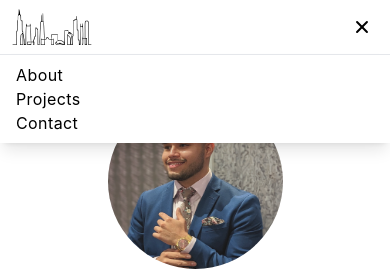
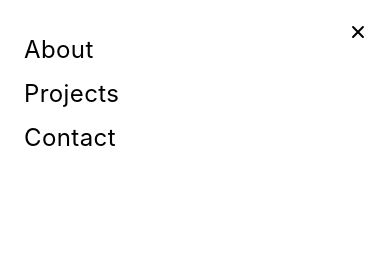
Before and after one commit to gtor23/jtorres-portfolio, a React (Vite) app: page / in a window 390 px wide. Both pictures are taken after a click on the element 362 px from the left and 26 px from the top of the page. Shown: the top 271 px of the page. Built offline with nearby package versions, Linux system fonts and the light colour scheme.

Commit message:
fix: anchor links for desktop and mobile and adjust mobile header navigation menu

```diff
--- a/src/components/AboutMe/AboutMe.tsx
+++ b/src/components/AboutMe/AboutMe.tsx
@@ -4,7 +4,7 @@
 
 export default function AboutMe({ aboutMeContent }: AboutMeProps) {
     return (
-        <section className="section-about-me mt-0 flex flex-col items-center justify-center md:mt-10">
+        <section id="about-me" className="section-about-me mt-0 flex flex-col items-center justify-center md:mt-10">
             <div className="about-me-heading flex w-full flex-col items-center justify-center lg:mb-0 lg:w-1/2">
                 <h2 className="font-monospace text-2xl text-red-500 lg:text-4xl">
                     About Me
--- a/src/components/ContactMe/ContactMe.tsx
+++ b/src/components/ContactMe/ContactMe.tsx
@@ -4,7 +4,7 @@
     return (
         <section
             data-testid="contact"
-            id="contact"
+            id="contact-me"
             className="section-contact-me mt-0 flex flex-col items-center justify-center gap-y-2"
         >
             <div className="contact-me-heading flex w-full flex-col items-center justify-center lg:mb-0 lg:w-1/2">
--- a/src/components/Header/Header.tsx
+++ b/src/components/Header/Header.tsx
@@ -1,37 +1,101 @@
-import { useState } from 'react'
+import { useState, useEffect, useRef } from "react"
 
-import chicagoSkylineOutline from '../../assets/SVGs/chi_skyline_outline.svg'
-import MenuIcon from './MenuIcon'
+import chicagoSkylineOutline from "../../assets/SVGs/chi_skyline_outline.svg"
+import MenuIcon from "./MenuIcon"
 
 export default function Header() {
+    const headerRef = useRef<HTMLElement>(null)
+
+    const [scrollPosition, setScrollPosition] = useState(0)
+    const [scrollDirection, setScrollDirection] = useState<"up" | "down" | null>(null)
     const [isMobileNavOpen, setIsMobileNavOpen] = useState(false)
 
-    const toggleMobileNav = () => setIsMobileNavOpen(!isMobileNavOpen)
+    const headerClasses = `bg-white py-2 sticky top-0 z-50 transition-transform duration-300 ${
+        scrollDirection === "down" ? "-translate-y-full" : "translate-y-0 shadow-lg"
+    }`
+
+    const mobileNavClasses = `mobile-nav ${
+        isMobileNavOpen
+        ? "fixed top-0 left-0 w-full h-screen bg-white z-50 flex justify-center items-center"
+        : "hidden"
+    } shadow-lg md:hidden`
+
+    const handleAnchorClick = (targetId: string) => {
+        setIsMobileNavOpen(false)
+        document.body.classList.remove("overflow-hidden")
+        const targetElement = document.getElementById(targetId)
+        if (targetElement) {
+            targetElement.scrollIntoView({ behavior: "smooth" })
+            setTimeout(() => {
+                const newScrollPosition = window.scrollY
+                setScrollPosition(newScrollPosition)
+                if (newScrollPosition > 50) {
+                    setScrollDirection("down")
+                } else {
+                    setScrollDirection("up")
+                }
+            }, 300)
+        }
+    }
+
+    useEffect(() => {
+        let lastScrollY = window.scrollY
+
+        const handleScroll = () => {
+            const currentScrollY = window.scrollY
+
+            if (currentScrollY > lastScrollY && scrollPosition > 50) {
+            setScrollDirection("down")
+            } else if (currentScrollY < lastScrollY) {
+            setScrollDirection("up")
+            }
+
+            setScrollPosition(currentScrollY)
+            lastScrollY = currentScrollY
+        }
+
+        window.addEventListener("scroll", handleScroll)
+
+        return () => {
+            window.removeEventListener("scroll", handleScroll)
+        }
+    }, [scrollPosition])
+
+    useEffect(() => {
+        if (isMobileNavOpen) {
+            document.body.classList.add("overflow-hidden")
+        } else {
+            document.body.classList.remove("overflow-hidden")
+        }
+    }, [isMobileNavOpen])
 
 return (
-        <header className="bg-white shadow-lg py-2 sticky top-0 z-50">
-            <div className='container max-w-full w-full flex justify-between md:justify-around items-center px-3 md:px-0'>
-                <a className="headerLogo">
-                    <img className="w-20 sm:w-28 md:w-32"src={chicagoSkylineOutline} alt='chicago skyline outline'/>
+    <header ref={headerRef} className={headerClasses}>
+        <div className="container max-w-full w-full flex justify-between md:justify-around items-center px-3 md:px-0">
+            <a href="/" className="headerLogo">
+                <img className="w-20 sm:w-28 md:w-32" src={chicagoSkylineOutline} alt="chicago skyline outline"/>
             </a>
-                    <div className='hamburger-menu block md:hidden' onClick={toggleMobileNav}>
-                        <MenuIcon />
+            <div className="hamburger-menu block md:hidden">
+                <MenuIcon isMobileNavOpen={isMobileNavOpen} setIsMobileNavOpen={setIsMobileNavOpen}/>
             </div>
-
             <nav className="desktop-nav hidden md:flex">
                 <ul className="flex space-x-8">
-                        <li><a>About</a></li>
-                        <li><a>Projects</a></li>
-                        <li><a>Contact</a></li>
+                    <li><a href="#about-me" onClick={() => handleAnchorClick("about-me")}>About</a></li>
+                    <li><a href="#projects" onClick={() => handleAnchorClick("projects")}>Projects</a></li>
+                    <li><a href="#contact-me" onClick={() => handleAnchorClick("contact-me")}>Contact</a></li>
                 </ul>
             </nav>
         </div>
-            <nav className={`mobile-nav ${isMobileNavOpen ?  '' : 'hidden'} shadow-lg  md:hidden absolute top-full left-0 w-full border-t border-gray-200 bg-inherit`}>
-                    <div className='mobile-menu-dropdown'>
-                        <ul className={`dropdown-menu px-4 py-2`}>
-                            <li><a>About</a></li>
-                            <li><a>Projects</a></li>
-                            <li><a>Contact</a></li>
+
+        <nav className={mobileNavClasses}>
+            <div className="absolute top-4 right-4">
+                <MenuIcon isMobileNavOpen={isMobileNavOpen} setIsMobileNavOpen={setIsMobileNavOpen}/>
+            </div>
+            <div className="mobile-menu-dropdown h-full w-full">
+                <ul className={`dropdown-menu px-6 py-8 flex flex-col gap-2`}>
+                    <li><a href="#about-me" className="text-2xl" onClick={() => handleAnchorClick("about-me")}>About</a></li>
+                    <li><a href="#projects" className="text-2xl" onClick={() => handleAnchorClick("projects")}>Projects</a></li>
+                    <li><a href="#contact-me" className="text-2xl" onClick={() => handleAnchorClick("contact-me")}>Contact</a></li>
                 </ul>
             </div>
         </nav>
--- a/src/components/Header/MenuIcon.tsx
+++ b/src/components/Header/MenuIcon.tsx
@@ -1,19 +1,51 @@
-import { useState } from "react"
+import { useState, useEffect } from "react"
 
-export default function MenuIcon() {
-    const [isOpen, setIsOpen] = useState(false)
+interface MenuIconProps {
+  isMobileNavOpen: boolean
+  setIsMobileNavOpen: (isOpen: boolean) => void
+}
 
-    const toggleMenu = () => setIsOpen(!isOpen)
+export default function MenuIcon({
+  isMobileNavOpen,
+  setIsMobileNavOpen,
+}: MenuIconProps) {
+  const [isOpen, setIsOpen] = useState(isMobileNavOpen || false)
+
+  useEffect(() => {
+    setIsOpen(isMobileNavOpen)
+  }, [isMobileNavOpen])
+
+  useEffect(() => {
+    const handleKeyDown = (event: KeyboardEvent) => {
+      if (event.key === "Escape" && isOpen) {
+        setIsOpen(false)
+        setIsMobileNavOpen(false)
+      }
+    }
+
+    window.addEventListener("keydown", handleKeyDown)
+
+    return () => {
+      window.removeEventListener("keydown", handleKeyDown)
+    }
+  }, [isOpen, setIsMobileNavOpen])
+
+  const handleToggleMenu = () => {
+    setIsOpen(!isOpen)
+    setIsMobileNavOpen(!isOpen)
+  }
 
   return (
     <div
       id="toggleMenu"
-            className={`grid place-content-center w-8 h-8 p-1 mx-auto ${isOpen ? 'open' : ''}`}
-            onClick={toggleMenu}
+      className={`grid place-content-center w-8 h-8 p-1 mx-auto ${
+        isOpen ? "open" : ""
+      }`}
+      onClick={handleToggleMenu}
     >
       <div
         className={`w-4 h-0.5 bg-black rounded-full transition-all duration-150
-                    ${isOpen && 'h-0 bg-white'}
+                ${isOpen && "h-0 bg-white"}
                 before:content-['']
                 before:absolute
                 before:w-4
@@ -22,8 +54,8 @@
                 before:rounded-full
                 before:transition-all
                 before:duration-150
-                    ${isOpen && 'before:translate-y-0 before:rotate-45'}
-                    ${!isOpen && 'before:-translate-y-1'}
+                ${isOpen && "before:translate-y-0 before:rotate-45"}
+                ${!isOpen && "before:-translate-y-1"}
                 after:content-['']
                 after:absolute
                 after:w-4
@@ -32,8 +64,8 @@
                 after:rounded-full
                 after:transition-all
                 after:duration-150
-                    ${isOpen && 'after:translate-y-0 after:-rotate-45'}
-                    ${!isOpen && 'after:translate-y-1'}
+                ${isOpen && "after:translate-y-0 after:-rotate-45"}
+                ${!isOpen && "after:translate-y-1"}
             `}
       />
     </div>
--- a/src/components/Projects/Projects.tsx
+++ b/src/components/Projects/Projects.tsx
@@ -14,7 +14,7 @@
 
 export default function Projects({projectCardsContent}: ProjectsProps) {
     return (
-        <section className="section-projects mt-0 flex flex-col items-center justify-center md:mt-10">
+        <section id="projects" className="section-projects mt-0 flex flex-col items-center justify-center md:mt-10">
             <div className="projects-heading flex w-full flex-col items-center justify-center lg:mb-0 lg:w-1/2">
                 <h2 className="font-monospace text-2xl text-red-500 lg:text-4xl">
                     Projects
```
Lines whose indentation alone changed are shown as unchanged.
